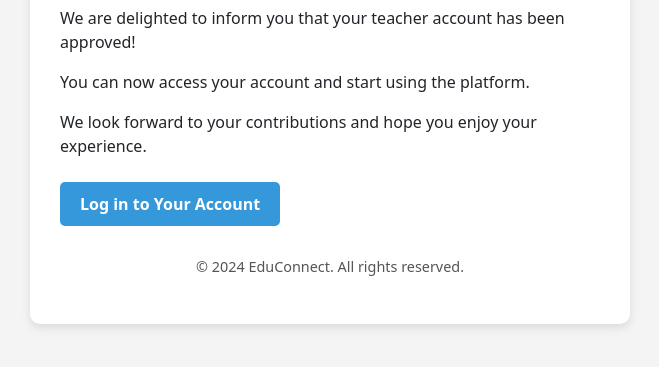
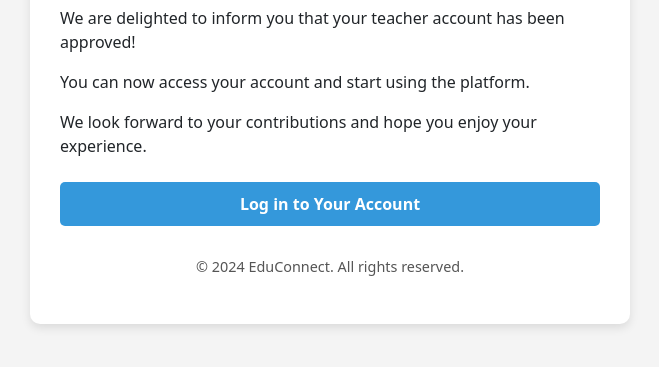
Before and after one commit to dimataa1/eduConnect_project, a Django app: template templates/accounts_structure/approved_teacher.html in a window 1280 px wide. Shown: the part 90-457 px from the top of the page, without its empty margins (310-969 px from the left). Run offline with Django 3.2, Linux system fonts and the light colour scheme; the template is opened without the code that fills it, so the values that code supplies are empty.

Commit message:
fixed a button to be centred

```diff
--- a/templates/accounts_structure/approved_teacher.html
+++ b/templates/accounts_structure/approved_teacher.html
@@ -44,7 +44,9 @@
         <p class="mb-3">We are delighted to inform you that your teacher account has been approved!</p>
         <p class="mb-3">You can now access your account and start using the platform.</p>
         <p class="mb-4">We look forward to your contributions and hope you enjoy your experience.</p>
-        <a href="#" class="button">Log in to Your Account</a>
+        <div class="text-center">
+            <a href="#" class="button d-block mx-auto">Log in to Your Account</a>
+        </div>
         <div class="footer">
             <p class="mt-3">&copy; 2024 EduConnect. All rights reserved.</p>
         </div>
```
